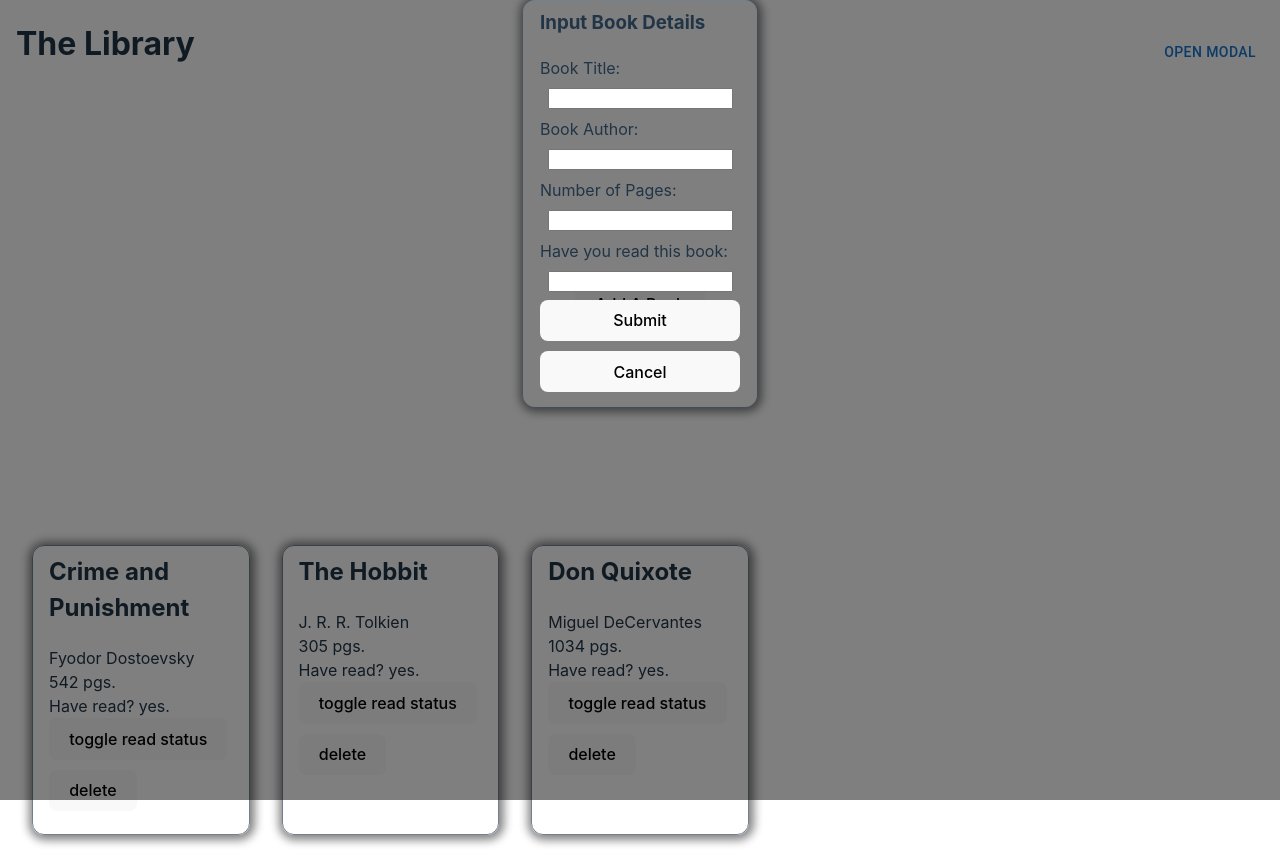
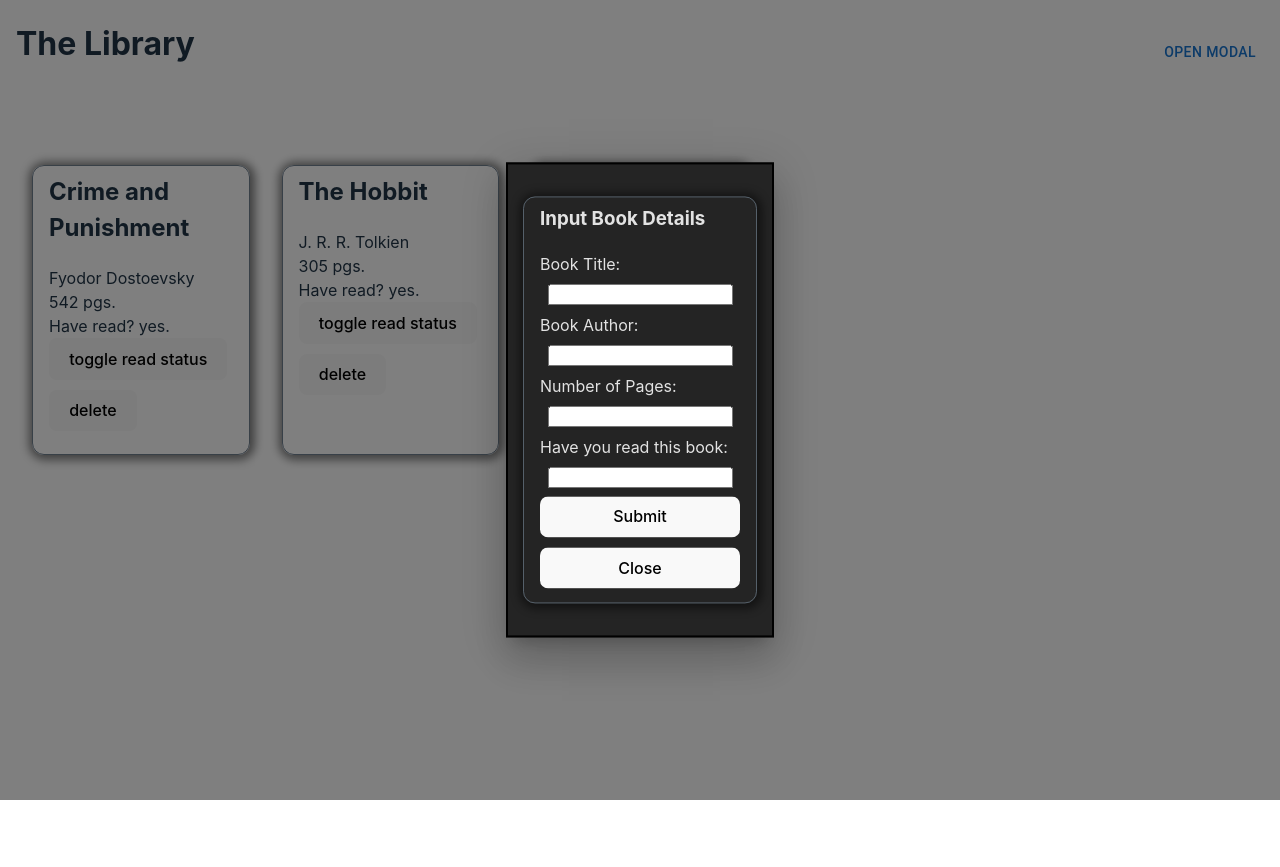
Before and after one commit to SalamanderCtesiphon/library-project, a React (Vite) app: page / in a window 1280 px wide. Both pictures are taken after a click on the button "OPEN MODAL". After the commit the page ends 800 px from the top, so only its background shows below. Built offline with nearby package versions, Linux system fonts and the light colour scheme.

Commit message:
got the book form modal working as intended

```diff
--- a/src/App.css
+++ b/src/App.css
@@ -44,6 +44,13 @@ form {
   box-shadow: 1px 1px 10px 4px rgba(0, 0, 0, 0.493);
 }
 
+.modal {
+  display: flex;
+  flex-direction: column;
+  align-items: center;
+  justify-content: center;
+}
+
 input {
   margin: 0.5rem;
 }
@@ -70,3 +77,7 @@ button {
 #no-books {
   margin-top: 50px;
 }
+
+.container {
+  margin-top: 60px;
+}
--- a/src/App.jsx
+++ b/src/App.jsx
@@ -2,10 +2,10 @@ import './App.css'
 import React, { useEffect, useState } from 'react'
 import uuid from 'react-uuid'
 import Header from './components/Header'
-import BookForm from './components/BookForm'
 import BookCard from './components/BookCard'
 
 function App() {
+  const [open, setOpen] = React.useState(false)
   const [showForm, setShowForm] = useState(false)
   const [title, setTitle] = useState('')
   const [author, setAuthor] = useState('')
@@ -43,6 +43,7 @@ function App() {
       alert('Please fill out form completely')
       return
     }
+    handleClose()
     setShowForm(false)
     setId(uuid())
     setBook({
@@ -85,6 +86,9 @@ function App() {
     setShowForm(false)
   }
 
+  const handleOpen = () => setOpen(true)
+  const handleClose = () => setOpen(false)
+
   useEffect(() => {
     //console.log(myLibrary)
   }, [myLibrary])
@@ -101,26 +105,12 @@ function App() {
         setPages={setPages}
         have_read={have_read}
         setHave_read={setHave_read}
-        closeForm={closeForm}
+        open={open}
+        setOpen={setOpen}
+        handleOpen={handleOpen}
+        handleClose={handleClose}
       />
-      <div className="form-holder">
-        {showForm === false ? (
-          <button onClick={showBook}>Add A Book</button>
-        ) : (
-          <BookForm
-            handleSubmit={handleSubmit}
-            title={title}
-            setTitle={setTitle}
-            author={author}
-            setAuthor={setAuthor}
-            pages={pages}
-            setPages={setPages}
-            have_read={have_read}
-            setHave_read={setHave_read}
-            closeForm={closeForm}
-          />
-        )}
-      </div>
+      <div className="container">
         {myLibrary.length === 0 ? (
           <h2 id="no-books">There are No Books in Your Library.</h2>
         ) : (
@@ -135,6 +125,7 @@ function App() {
             ))}
           </section>
         )}
+      </div>
     </>
   )
 }
--- a/src/components/FormDialog.jsx
+++ b/src/components/FormDialog.jsx
@@ -1,17 +1,21 @@
 import * as React from 'react'
 import Button from '@mui/material/Button'
 import Modal from '@mui/material/Modal'
+import { Box } from '@mui/material'
 
 const style = {
   position: 'absolute',
   top: '50%',
   left: '50%',
   transform: 'translate(-50%, -50%)',
-  width: 400,
-  bgcolor: 'background.paper',
+  width: 200,
+  bgcolor: '#242424',
   border: '2px solid #000',
   boxShadow: 24,
   p: 4,
+  color: 'rgba(255, 255, 255, 0.87)',
+  display: 'flex',
+  justifyContent: 'center',
 }
 
 export default function BasicModal({
@@ -24,14 +28,13 @@ export default function BasicModal({
   setPages,
   have_read,
   setHave_read,
-  closeForm,
+  open,
+  setOpen,
+  handleOpen,
+  handleClose,
 }) {
-  const [open, setOpen] = React.useState(false)
-  const handleOpen = () => setOpen(true)
-  const handleClose = () => setOpen(false)
-
   return (
-    <div>
+    <div className="modal">
       <Button onClick={handleOpen}>Open modal</Button>
       <Modal
         open={open}
@@ -39,7 +42,7 @@ export default function BasicModal({
         aria-labelledby="modal-modal-title"
         aria-describedby="modal-modal-description"
       >
-        <section>
+        <Box sx={style}>
           <form onSubmit={handleSubmit}>
             <h3>Input Book Details</h3>
             <label htmlFor="title">
@@ -86,10 +89,10 @@ export default function BasicModal({
 
             <button type="submit">Submit</button>
             <button type="button" onClick={handleClose}>
-              Cancel
+              Close
             </button>
           </form>
-        </section>
+        </Box>
       </Modal>
     </div>
   )
--- a/src/components/Header.jsx
+++ b/src/components/Header.jsx
@@ -12,6 +12,10 @@ function Header({
   have_read,
   setHave_read,
   closeForm,
+  open,
+  setOpen,
+  handleOpen,
+  handleClose,
 }) {
   return (
     <>
@@ -28,6 +32,10 @@ function Header({
           have_read={have_read}
           setHave_read={setHave_read}
           closeForm={closeForm}
+          open={open}
+          setOpen={setOpen}
+          handleOpen={handleOpen}
+          handleClose={handleClose}
         />
       </header>
     </>
```
Lines whose indentation alone changed are shown as unchanged.
